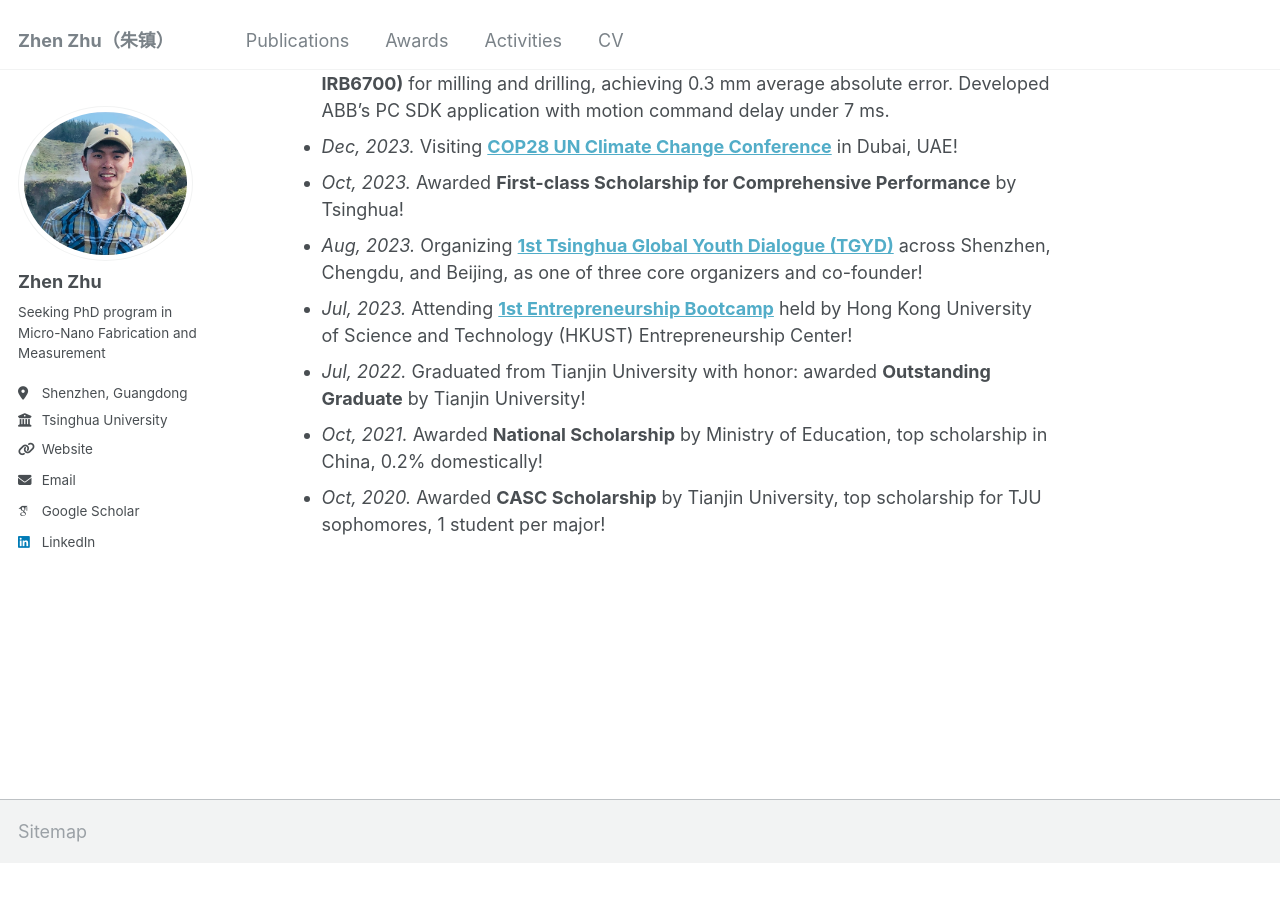
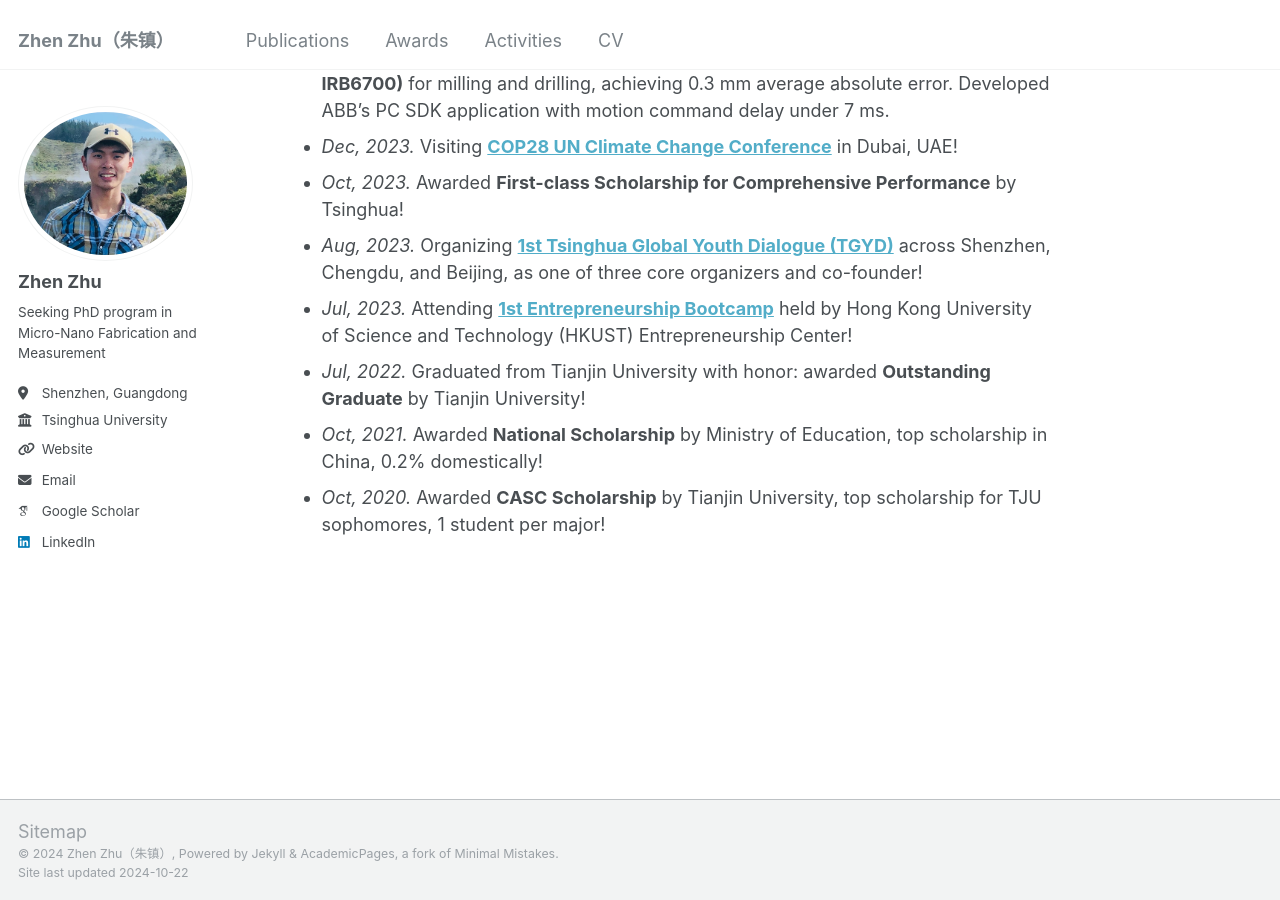
Before and after one commit to zhenzhuzz/zhenzhuzz.github.io, a Jekyll site: the page built from _pages/about.md, in a window 1280 px wide and 900 px high, scrolled down 938 px. Built offline with Jekyll 4.4.1, drawn with Linux system fonts in a browser that asks for light colours; some web fonts are replaced; before the commit the page ends 1801 px from its top, so only the background shows below that; part of the change alters nothing that is shown.

```diff
--- a/_includes/footer.html
+++ b/_includes/footer.html
@@ -1,6 +1,6 @@
-<!-- {% include base_path %}
+{% include base_path %}
 
-{% if site.author.github or site.author.bitbucket or site.atom_feed.hide != true %}
+<!-- {% if site.author.github or site.author.bitbucket or site.atom_feed.hide != true %}
 <div class="page__footer-follow">
   <ul class="social-icons">
     {% if site.data.ui-text[site.locale].follow_label %}
@@ -17,11 +17,11 @@
     {% endif %}
   </ul>
 </div>
-{% endif %}
+{% endif %} -->
+
+<!-- 被我注释了 -->
 
 <div class="page__footer-copyright">
   &copy; {{ site.time | date: '%Y' }} {{ site.name | default: site.title }}, {{ site.data.ui-text[site.locale].powered_by | default: "Powered by" }} <a href="http://jekyllrb.com" rel="nofollow">Jekyll</a> &amp; <a href="https://github.com/academicpages/academicpages.github.io">AcademicPages</a>, a fork of <a href="https://mademistakes.com/work/minimal-mistakes-jekyll-theme/" rel="nofollow">Minimal Mistakes</a>.<br />
   Site last updated {{ "now" | date: '%Y-%m-%d' %}}
-</div> -->
-
-<!-- 被我注释了 -->
+</div>
```
